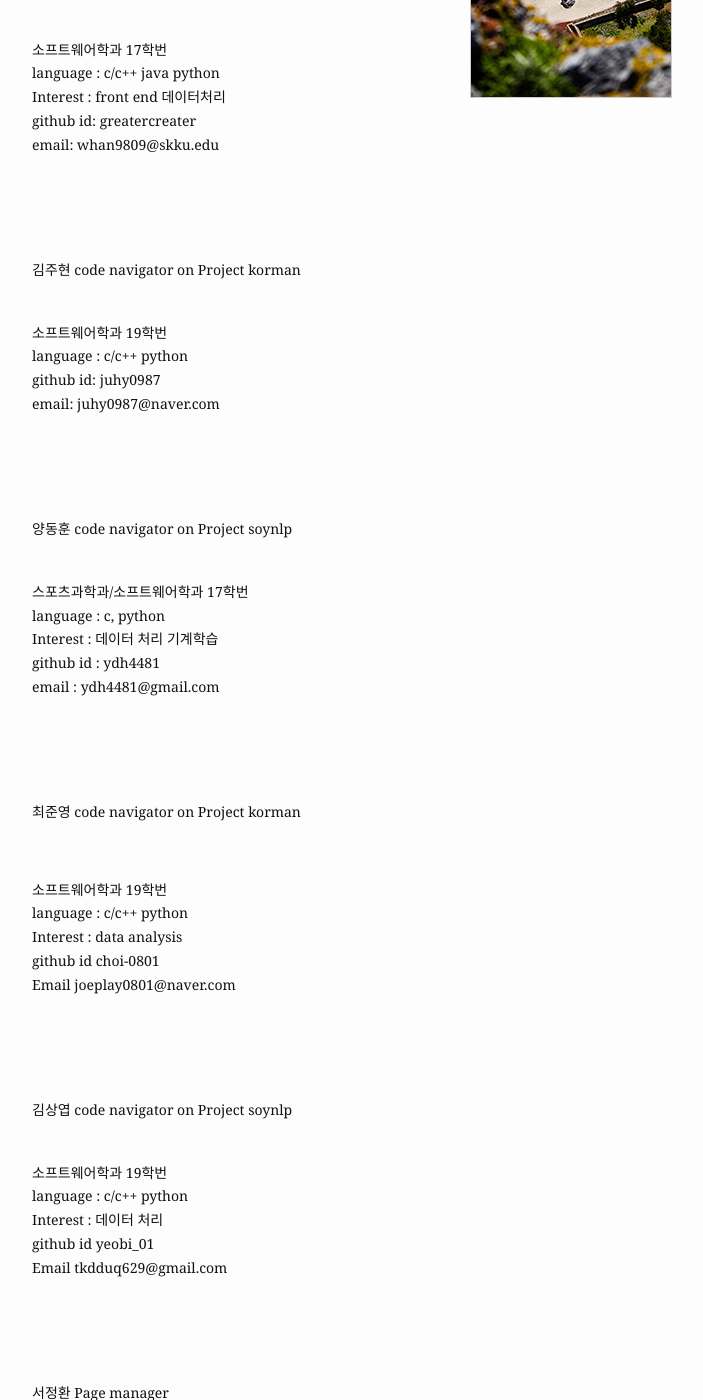
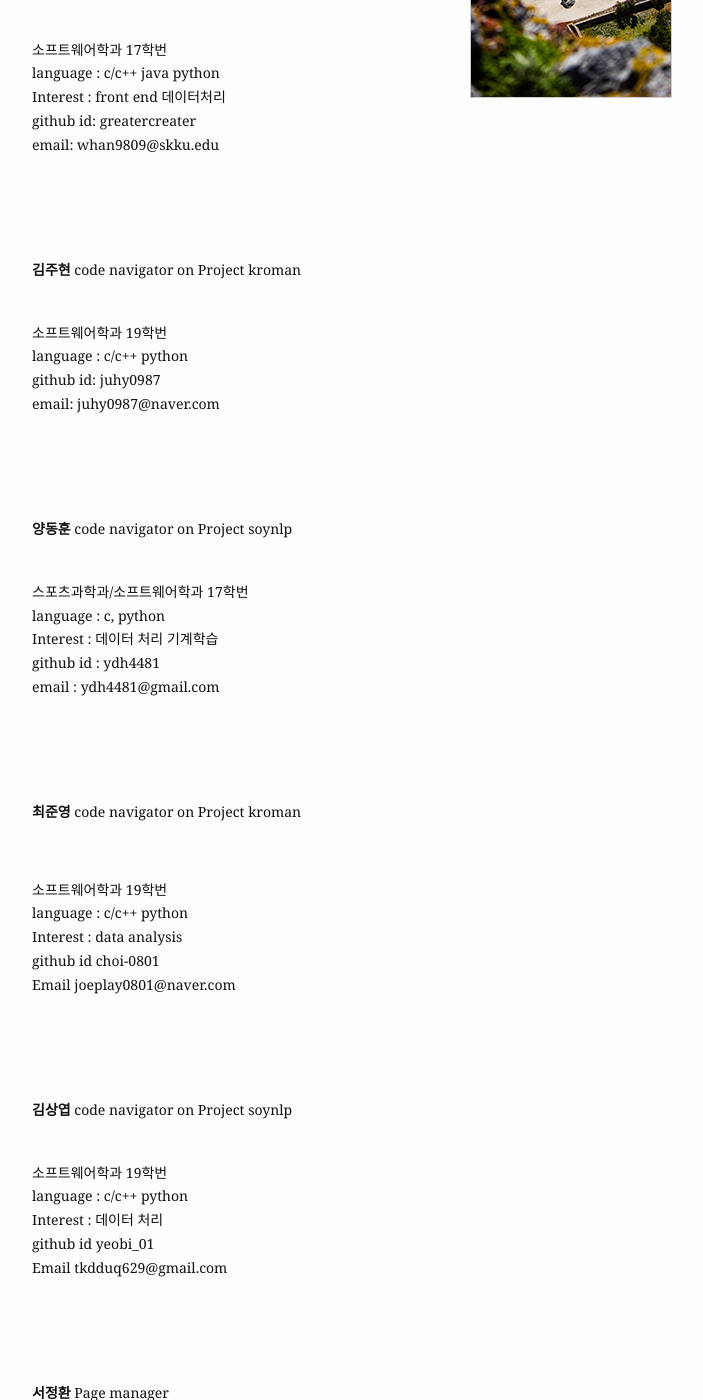
Before and after one commit to 20-2-SKKU-OSS/2020-2-OSS-4, a Jekyll site: the page built from index.md, in a window 1280 px wide and 1400 px high, scrolled down 311 px. Shown: the whole window, without its empty margins (288-991 px from the left). Built offline with Jekyll 4.4.1, drawn with Linux system fonts in a browser that asks for light colours; some of the changed text lies outside the part shown.

Commit message:
Update index.md

```diff
--- a/index.md
+++ b/index.md
@@ -17,7 +17,7 @@ This page is about our team members information!
 
 <br />
 
-박세환(Team Leader)
+<b>박세환</b> (Team Leader)
 
 <br />
 소프트웨어학과 17학번
@@ -36,7 +36,7 @@ email: whan9809@skku.edu
 <br />
 
 
-김주현 code navigator on Project korman
+<b>김주현</b> code navigator on Project kroman
 
 <br />
 소프트웨어학과 19학번
@@ -51,7 +51,7 @@ email: juhy0987@naver.com
 <br />
 <br />
 
-양동훈 code navigator on Project soynlp
+<b>양동훈</b> code navigator on Project soynlp
 
 <br />
 스포츠과학과/소프트웨어학과 17학번
@@ -69,7 +69,7 @@ email : ydh4481@gmail.com
 <br />
 
 
-최준영 code navigator on Project korman
+<b>최준영</b> code navigator on Project kroman
 
 <br />
 
@@ -89,7 +89,7 @@ Email joeplay0801@naver.com
 <br />
 
 
-김상엽 code navigator on Project soynlp
+<b>김상엽</b> code navigator on Project soynlp
 
 <br />
 소프트웨어학과 19학번
@@ -106,7 +106,7 @@ Email tkdduq629@gmail.com
 <br />
 <br />
 
-서정환 Page manager
+<b>서정환</b> Page manager
 
 <br />
 
```
